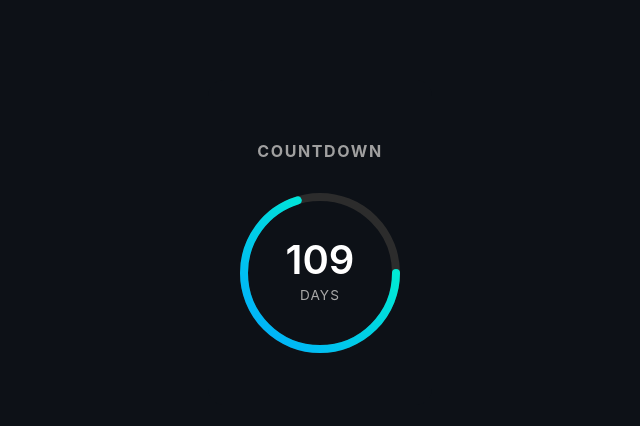
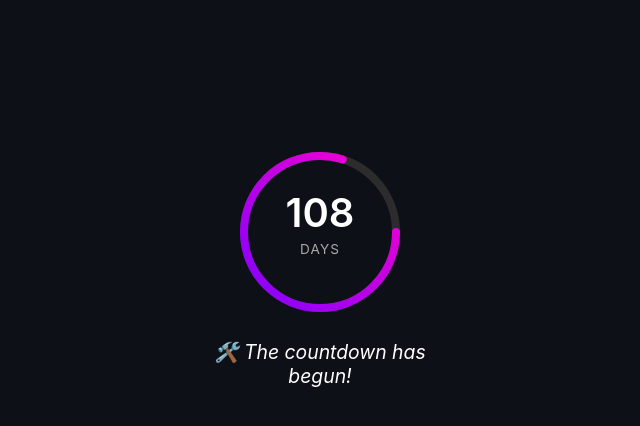
Before and after one commit to sabrinapalm/my-house, a React (Vite) app: page / in a window 1280 px wide. Shown: the top 426 px of the page, without its empty margins (320-960 px from the left). Built offline with nearby package versions, Linux system fonts and the light colour scheme.

Commit message:
Add motivatinal text, update colors, update date

```diff
--- a/src/components/CountDown.css
+++ b/src/components/CountDown.css
@@ -13,18 +13,18 @@
 .countdown-title {
     font-size: 1rem;
     letter-spacing: 0.1em;
-    margin-bottom: 2rem;
     color: #a0a0a0;
 }
 
 .progress-ring {
     position: relative;
     transform: rotate(-90deg);
+    margin: 24px;
 }
 
 .day-count {
     position: absolute;
-    top: 58%;
+    top: 40%;
     left: 50%;
     transform: translate(-50%, -50%);
     text-align: center;
@@ -49,3 +49,23 @@
     transform: rotate(0.25turn);
     transform-origin: 50% 50%;
 }
+
+.countdown-message {
+    font-size: 1.2rem;
+    font-style: italic;
+    text-align: center;
+    color: #fff;
+    animation: pulse 2s infinite;
+}
+
+@keyframes pulse {
+
+    0%,
+    100% {
+        transform: scale(1);
+    }
+
+    50% {
+        transform: scale(1.04);
+    }
+}
--- a/src/components/CountDown.jsx
+++ b/src/components/CountDown.jsx
@@ -1,7 +1,8 @@
 import { useEffect, useState } from 'react';
 import './CountDown.css';
 
-const TARGET_DATE = new Date('2025-08-01T00:00:00');
+const TARGET_DATE = new Date('2025-07-31');
+const START_DATE = new Date('2024-02-14');
 
 const CountDown = () => {
   const [daysLeft, setDaysLeft] = useState(0);
@@ -14,14 +15,11 @@ const CountDown = () => {
     };
 
     calculateDays();
-    const interval = setInterval(calculateDays, 1000 * 60 * 60); // Update hourly
+    const interval = setInterval(calculateDays, 1000 * 60 * 60);
     return () => clearInterval(interval);
   }, []);
 
-  const totalDays = Math.max(
-    1,
-    Math.floor((TARGET_DATE - new Date('2024-08-01')) / (1000 * 60 * 60 * 24))
-  ); // full year baseline
+  const totalDays = Math.max(1, Math.floor((TARGET_DATE - START_DATE) / (1000 * 60 * 60 * 24)));
   const progress = 1 - daysLeft / totalDays;
   const radius = 80;
   const stroke = 8;
@@ -29,9 +27,53 @@ const CountDown = () => {
   const circumference = 2 * Math.PI * normalizedRadius;
   const strokeDashoffset = circumference * (1 - progress);
 
+  const messagesByDay = {
+    27: "🧃 Time to label some boxes – you're getting closer!",
+    26: '📦 Maybe start packing a drawer today?',
+    25: '🛏️ Can you live out of one suitcase yet?',
+    24: '📅 Double-check your moving checklist!',
+    23: '🧽 Clean one room – future you says thanks!',
+    22: '🪴 Have you found a spot for your plants yet?',
+    21: '🎉 3 weeks left! Celebrate a little today!',
+    20: '🧃 Hydrate and tape up a moving box!',
+    19: '🛋️ Time to think about how to arrange your new living room!',
+    18: '🪞 Maybe you don’t need 3 full-length mirrors?',
+    17: '🎧 Create your Moving Day Playlist!',
+    16: '📦 Toss one thing you don’t want to move!',
+    15: '🪪 Update your address where it matters.',
+    14: '🧹 Time to start packing for real!',
+    13: '📦 Empty a cabinet today — nice and easy.',
+    12: '📞 Notify your friends you’re moving soon!',
+    11: '🧃 Reward yourself after one small task.',
+    10: '📑 Confirm anything that was booked (truck, cleaner, etc.)',
+    9: '🧼 Deep clean one room!',
+    8: '🔌 Start listing electronics you’ll unplug last.',
+    7: '📦 Final week! Almost there!',
+    6: '🎒 Pack your essentials bag.',
+    5: '📦 Stack your packed boxes proudly!',
+    4: '🗑️ Donate or recycle the last few items!',
+    3: '🍕 Plan your last dinner in the old home!',
+    2: '🛏️ Last night in your bed here soon!',
+    1: '🥳 Just one more sleep!',
+    0: '🎉 Today is the day! Welcome home! 🏡',
+  };
+
+  let message = messagesByDay[daysLeft];
+
+  if (!message) {
+    if (daysLeft <= 30) {
+      message = '🚚 One month to go!';
+    } else if (daysLeft <= 60) {
+      message = '⏳ Two months away. It’ll fly by!';
+    } else if (daysLeft <= 100) {
+      message = '🎈 You’re getting closer every day!';
+    } else {
+      message = '🛠️ The countdown has begun!';
+    }
+  }
+
   return (
     <div className="countdown-container">
-      <h2 className="countdown-title">COUNTDOWN</h2>
       <svg height={radius * 2} width={radius * 2} className="progress-ring">
         <circle
           stroke="#2c2c2c"
@@ -55,8 +97,8 @@ const CountDown = () => {
         />
         <defs>
           <linearGradient id="gradient" x1="1" y1="0" x2="0" y2="1">
-            <stop offset="0%" stopColor="#00ffc6" />
-            <stop offset="100%" stopColor="#00aaff" />
+            <stop offset="0%" stopColor="#ff00cc" />
+            <stop offset="100%" stopColor="#8000ff" />
           </linearGradient>
         </defs>
       </svg>
@@ -64,6 +106,7 @@ const CountDown = () => {
         <span className="day-number">{daysLeft}</span>
         <span className="day-label">DAYS</span>
       </div>
+      <div className="countdown-message">{message}</div>
     </div>
   );
 };
```
